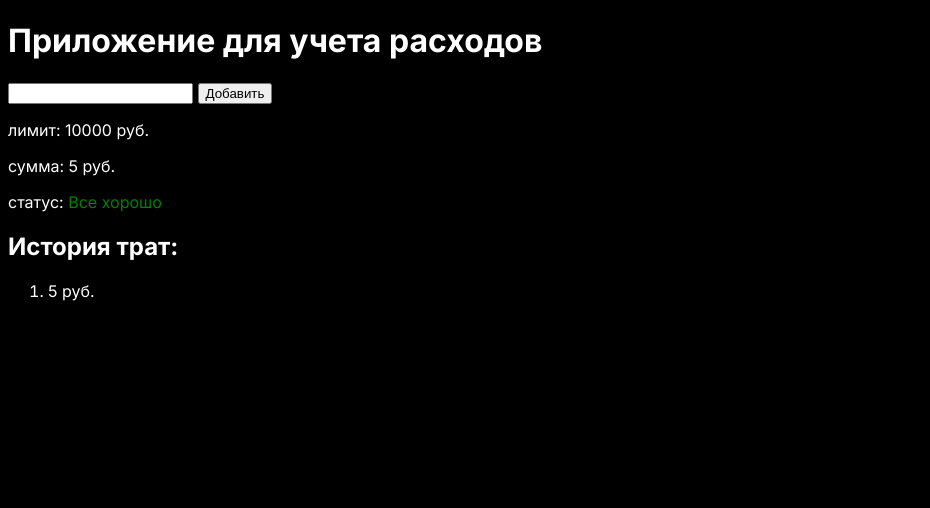
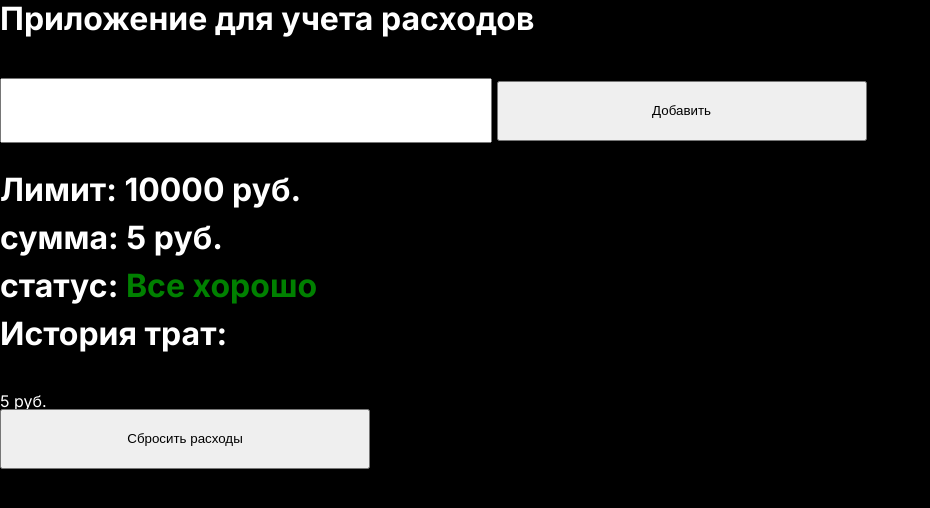
Before and after one commit to victorgolovin/expenses-app-training-2, a plain HTML site: page index.html in a window 1280 px wide. Both pictures are taken after typing "5" into the empty fields and a click on the button "Добавить". Shown: the whole page, without its empty margins (0-930 px from the left). Drawn offline with Linux system fonts and the light colour scheme.

Commit message:
add base js-file and styile css

```diff
--- a/index.html
+++ b/index.html
@@ -8,25 +8,40 @@
     <link rel="preconnect" href="https://fonts.googleapis.com">
     <link rel="preconnect" href="https://fonts.gstatic.com" crossorigin>
     <link href="https://fonts.googleapis.com/css2?family=Inter:wght@400;700&display=swap" rel="stylesheet">
-    <link rel="stylesheet" href="index.css">
+
+    <link rel="stylesheet" href="styles/index.css">
+    <link rel="stylesheet" href="styles/reset.css">
+    <link rel="stylesheet" href="styles/main.css">
 </head>
 <body>
-    <h1>Приложение для учета расходов</h1>
-    <input class="js-expense-input expens-input"
-            type="number">
-    <button class="js-expense-button">Добавить</button>
+    <section class="expenses-app">
+        <div class="container">
+            <div class="expenses-app-wrapper">
+                <div class="expenses-app-list">
+                    <h1 class="expenses-app-title">Приложение для учета расходов</h1>
+                    <input class="js-expense-input expens-input"
+                    type="number">
+                    <button class="js-expense-button expense-button">Добавить</button>
 
 
-    <p>лимит: <span class="js-limit">10000</span> руб.</p>
-    <p>сумма: <span class="js-sum"></span> руб.</p>
-    <p>статус: <span class="js-status status"></span></p>
+                    <p class="limit-text">Лимит: <span class="js-limit limit">10000</span> руб.</p>
+                    <p class="sum-text">сумма: <span class="js-sum sum"></span> руб.</p>
+                    <p class="status-text">статус: <span class="js-status status"></span></p>
 
 
 
-    <h2>История трат:</h2>
-    <div class="js-history history-list"></div>
+                    <h2 class="history-title">История трат:</h2>
+                    <div class="js-history history-list"></div>
+
+                    <button class="js-expense-reset-button expense-reset-button">Сбросить расходы</button>
+                </div>
+            </div>
+        </div>
+    </section>
+
 
     <!-- <script src="js/expenses-app-no-ref.js"></script> -->
-    <script src="js/expenses-app-after-ref.js"></script>
+    <!-- <script src="js/expenses-app-after-ref.js"></script> -->
+    <script src="js/expenses-app-base.js"></script>
 </body>
 </html>
--- a/js/expenses-app-after-ref.js
+++ b/js/expenses-app-after-ref.js
@@ -1,4 +1,4 @@
-// ПОСЛЕ РЕФАКТОРИНГА
+// ПОСЛЕ РЕФАКТОРИНГА (С КОММЕНТАМИ)
 
 const LIMIT = 10000;
 const CURRENCY = 'руб.'; // 1 задаем конст на валюту для лучшей читаемости кода
--- /dev/null
+++ b/js/expenses-app-base.js
@@ -0,0 +1,113 @@
+// БАЗА
+
+const LIMIT = 10000;
+const CURRENCY = 'руб.';
+const STATUS_IN_LIMIT = 'Все хорошо';
+const STATUS_OUT_OF_LIMIT = 'Все плохо';
+const STATUS_OUT_OF_LIMIT_CLASS_NAME = 'status-red';
+
+const inputNode = document.querySelector('.js-expense-input');
+const buttonNode = document.querySelector('.js-expense-button');
+const historyNode = document.querySelector('.js-history');
+const sumNode = document.querySelector('.js-sum');
+const limitNode = document.querySelector('.js-limit');
+const statusNode = document.querySelector('.js-status');
+const resetButtonNode = document.querySelector('.js-expense-reset-button');
+
+const expenses = [];
+
+initApp(expenses);
+
+buttonNode.addEventListener('click', function() {
+    const expense = getExpenseFromUser();
+
+    if (!expense) {
+        return
+    }
+
+    trackExpanse(expense);
+
+    render(expenses);
+});
+
+
+resetButtonNode.addEventListener('click', function() {
+    renderHistory(expenses) === '';
+    calculateExpenses(expenses) ===''
+})
+
+
+function initApp(expenses) {
+    limitNode.innerText = LIMIT;
+    sumNode.innerText = calculateExpenses(expenses);
+    statusNode.innerText = STATUS_IN_LIMIT;
+}
+
+// 2) Сохраняем трату в список
+function trackExpanse(expense) {
+    expenses.push(expense);
+}
+
+
+// 1) Получаем значение из поля ввода
+function getExpenseFromUser() {
+    if (!inputNode.value) {
+        return null;
+    }
+
+    const expense = parseInt(inputNode.value);
+
+    clearInput();
+
+    return expense;
+}
+
+function clearInput() {
+    inputNode.value = '';
+}
+
+// 4) Посчитать сумму и вывести ее
+function calculateExpenses(expenses) {
+    let sum = 0;
+
+    expenses.forEach(element => {
+        sum += element;
+    });
+
+    return sum;
+}
+
+function render(expenses) {
+    const sum = calculateExpenses(expenses);
+
+    renderHistory(expenses);
+    renderSum(sum);
+    renderStatus(sum);
+}
+
+// 3) Выведем новый список трат
+function renderHistory(expenses) {
+    let expensesListHTML = '';
+    expenses.forEach(element => {
+        const elementHTML = `<li>${element} ${CURRENCY}</li>`;
+        expensesListHTML += elementHTML;
+    });
+
+    historyNode.innerHTML = `<ol>${expensesListHTML}</ol>`;
+}
+
+function renderSum(sum) {
+    sumNode.innerText = sum;
+}
+
+
+// 5) Сравнение с лимитом и вывод статуса
+function renderStatus (sum) {
+
+    if (sum <= LIMIT) {
+        statusNode.innerText = STATUS_IN_LIMIT;
+    } else {
+        statusNode.innerText = STATUS_OUT_OF_LIMIT;
+        statusNode.classList.add(STATUS_OUT_OF_LIMIT_CLASS_NAME);
+    }
+}
--- /dev/null
+++ b/styles/index.css
@@ -0,0 +1,39 @@
+.container {
+    width: 100%;
+    margin: 0 auto;
+}
+
+.expenses-app-title,
+.history-title {
+    font-weight: 700;
+    font-size: 32px;
+    line-height: 38px;
+    margin-bottom: 40px;
+}
+
+.expens-input {
+    width: 484px;
+    height: 59px;
+    margin-bottom: 20px;
+}
+
+.expense-button {
+    width: 370px;
+    height: 60px;
+    margin-bottom: 30px;
+}
+
+.limit-text,
+.sum-text,
+.status-text {
+    font-weight: 700;
+    font-size: 32px;
+    line-height: 38px;
+    margin-bottom: 10px;
+}
+
+.expense-reset-button {
+    width: 370px;
+    height: 60px;
+    margin-bottom: 30px;
+}
--- /dev/null
+++ b/styles/reset.css
@@ -0,0 +1,44 @@
+html, body, div, span, applet, object, iframe,
+h1, h2, h3, h4, h5, h6, p, blockquote, pre,
+a, abbr, acronym, address, big, cite, code,
+del, dfn, em, img, ins, kbd, q, s, samp,
+small, strike, strong, sub, sup, tt, var,
+b, u, i, center,
+dl, dt, dd, ol, ul, li,
+fieldset, form, label, legend,
+table, caption, tbody, tfoot, thead, tr, th, td,
+article, aside, canvas, details, embed,
+figure, figcaption, footer, header, hgroup,
+menu, nav, output, ruby, section, summary,
+time, mark, audio, video {
+	box-sizing: border-box;
+	margin: 0;
+	padding: 0;
+	border: 0;
+	font-size: 100%;
+	font: inherit;
+	vertical-align: baseline;
+}
+/* HTML5 display-role reset for older browsers */
+article, aside, details, figcaption, figure,
+footer, header, hgroup, menu, nav, section {
+	display: block;
+}
+body {
+	line-height: 1;
+}
+ol, ul {
+	list-style: none;
+}
+blockquote, q {
+	quotes: none;
+}
+blockquote:before, blockquote:after,
+q:before, q:after {
+	content: '';
+	content: none;
+}
+table {
+	border-collapse: collapse;
+	border-spacing: 0;
+}
```
Also changed, not shown: styles/main.css (line endings or trailing spaces).
